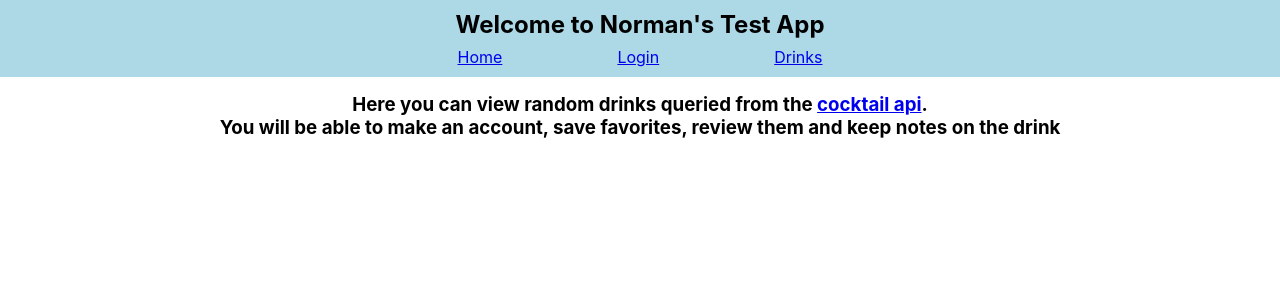
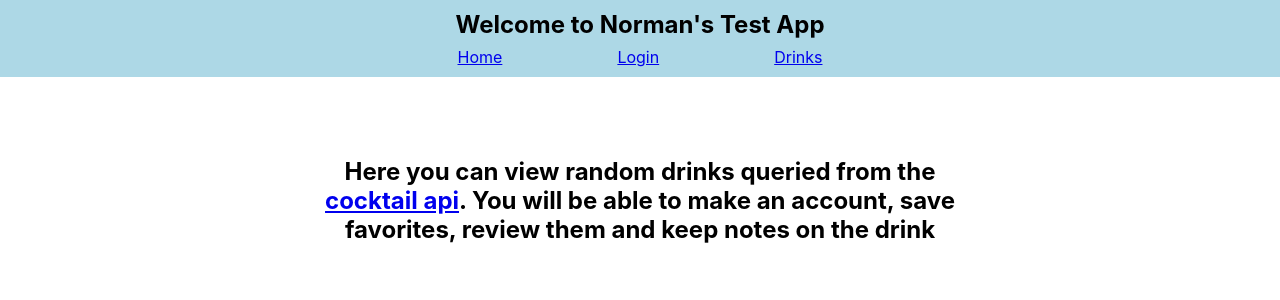
Before and after one commit to normanjli/testpage, a React (Create React App) app in the folder client/: page / in a window 1280 px wide. Shown: the top 300 px of the page. Built offline with nearby package versions, Linux system fonts and the light colour scheme.

Commit message:
changes to styling

```diff
--- a/client/src/index.css
+++ b/client/src/index.css
@@ -1,3 +1,4 @@
+
 body {
   margin: 0;
   font-family: -apple-system, BlinkMacSystemFont, 'Segoe UI', 'Roboto', 'Oxygen',
--- a/client/src/routes/Home.js
+++ b/client/src/routes/Home.js
@@ -2,8 +2,8 @@ import React from 'react';
 
 const Home = () => {
     return (
-        <div>
-            <h3>Here you can view random drinks queried from the <a href="https://www.thecocktaildb.com" target='_blank' rel="noreferrer">cocktail api</a>. <br/> You will be able to make an account, save favorites, review them and keep notes on the drink</h3>
+        <div style={{width:'50vw', marginTop:'5em'}}>
+            <h2>Here you can view random drinks queried from the <a href="https://www.thecocktaildb.com" target='_blank' rel="noreferrer">cocktail api</a>. You will be able to make an account, save favorites, review them and keep notes on the drink</h2>
         </div>
     );
 };
```
